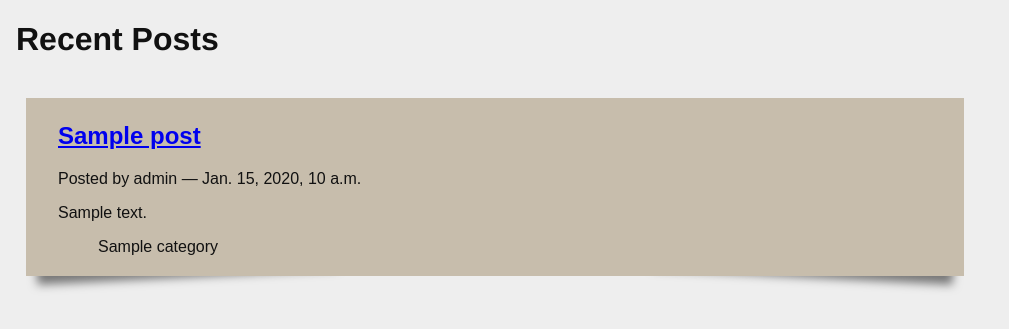
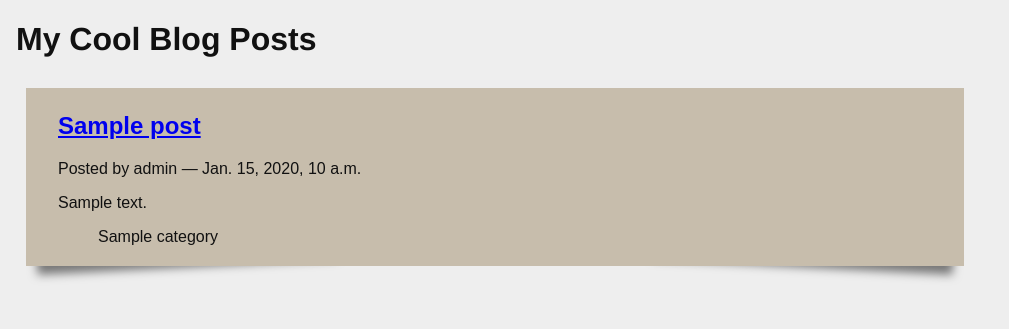
Before and after one commit to Aghw/django-blog, a Django app: page / in a window 1280 px wide. Shown: the part 41-370 px from the top of the page, without its empty margins (0-1009 px from the left). Run offline with Django 3.2, Linux system fonts and the light colour scheme; data comes from the database, SQL or seed files in the repository; tables that the repository leaves empty hold one stand-in row (values such as "Sample post").

Commit message:
adjasted the view querysets, and template html files.

```diff
--- a/blogging/static/box.css
+++ b/blogging/static/box.css
@@ -1,7 +1,7 @@
 .box {
     width:70%;
     background:#FFF;
-    margin:40px 10px;
+    margin:30px 10px;
     padding: .25rem 2rem;
     background-color:rgb(199, 189, 172);
     font-family: Arial, Helvetica, sans-serif;
--- a/blogging/templates/blogging/detail.html
+++ b/blogging/templates/blogging/detail.html
@@ -10,10 +10,12 @@
 <div class="post-body">
     {{ object.text }}
 </div>
+<hr style="border: .0007rem dashed rgb(51, 63, 230);"/>
 <ul class="categories">
     {% for category in object.categories.all %}
         <li>{{ category }}</li>
     {% endfor %}
 </ul>
+<hr style="border: .0007rem dashed rgb(51, 63, 230);"/>
 <a class="backlink" href="/">Home</a>
 {% endblock %}
--- a/blogging/templates/blogging/list.html
+++ b/blogging/templates/blogging/list.html
@@ -1,5 +1,5 @@
 {% extends "base.html" %}{% block content %}
-    <h1>Recent Posts</h1>
+    <h1>My Cool Blog Posts</h1>
     {% comment %} here is where the query happens {% endcomment %}
     {% for post in object_list %}
     <div class="post box effect2" >
@@ -17,7 +17,7 @@
                 <li>{{ category }}</li>
             {% endfor %}
         </ul>
-        <!-- <hr style="border: .0007rem dashed rgb(119, 61, 13);"/> -->
+
     </div>
     {% endfor %}
 {% endblock %}
--- a/blogging/views.py
+++ b/blogging/views.py
@@ -10,8 +10,6 @@ from datetime import datetime, timedelta
 class BlogListView(ListView):
     model = Post
     template_name = 'blogging/list.html'
-    # d15 = timedelta(15)
-    now = datetime.now()
     queryset = Post.objects.order_by('-published_date').exclude(published_date__exact=None)
 
 
```
Also changed, not shown: blogging/migrations/0003_auto_20201117_2028.py (added).
